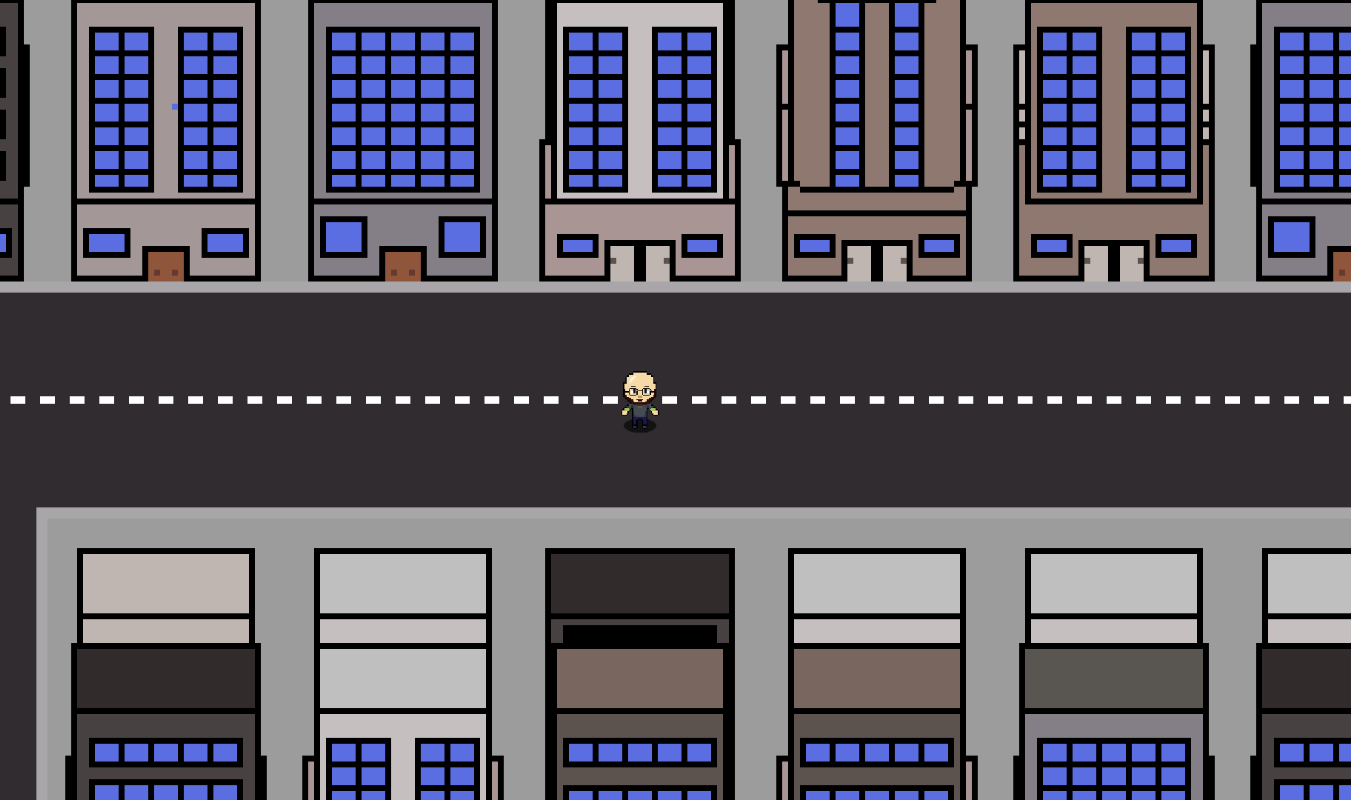
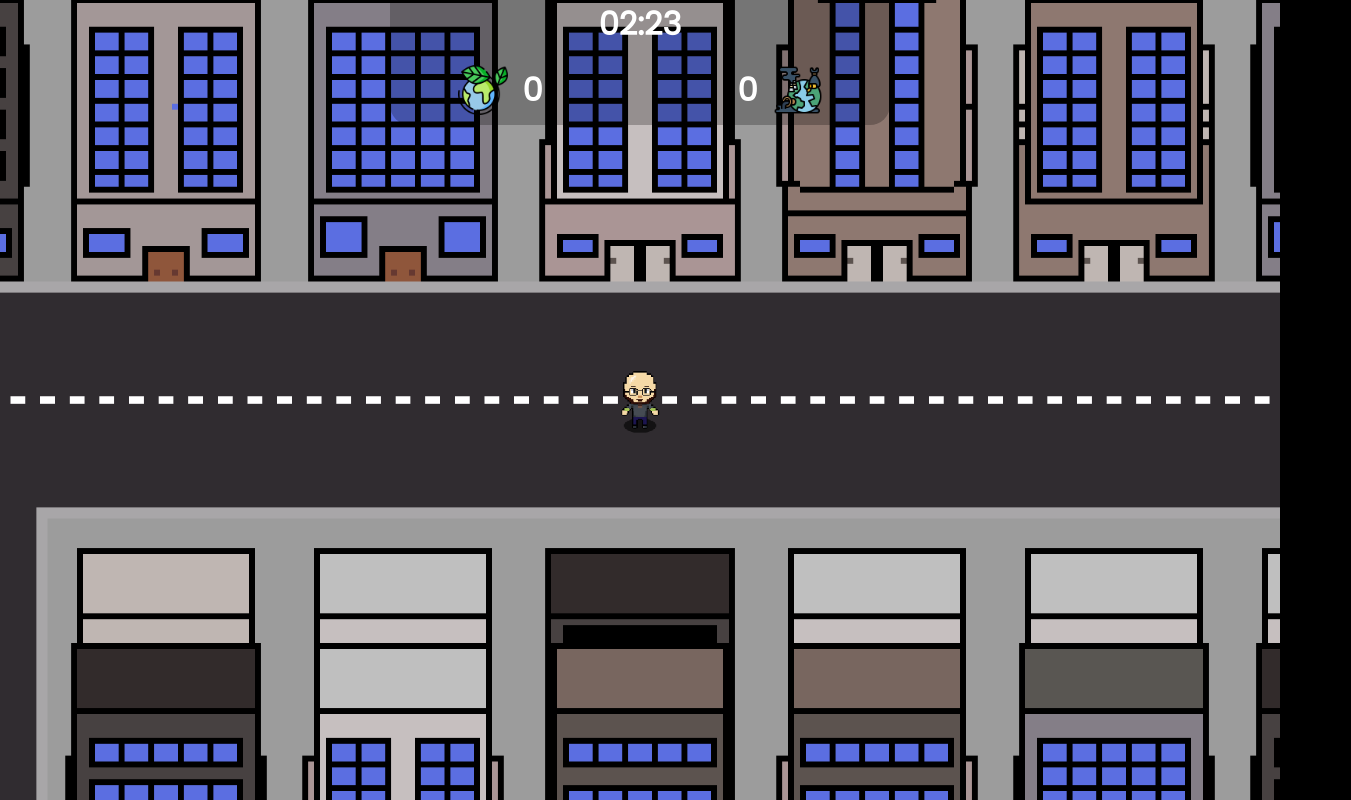
Before and after one commit to DeltaFlowTR/Carbono-Quest, a website with bundled scripts: page index.html in a window 1280 px wide. Shown: the whole page, 1351 px wide, since content can reach past the window. Built offline with nearby package versions, Linux system fonts and the light colour scheme.

Commit message:
Add basic item interaction and endings

```diff
--- a/index.html
+++ b/index.html
@@ -8,6 +8,21 @@
 		<link rel="stylesheet" href="/css/index.css" />
 	</head>
 	<body>
+		<div id="end-backdrop">
+			<img id="end-image" src="#" alt="" />
+		</div>
+
+		<div class="timer">
+			<h1 id="timer" style="text-align: center; grid-column: 1 / span 2">02:30</h1>
+			<div class="good-items-display">
+				<img src="img/TimerIcons/Good.png" alt="" />
+				<h1 id="good-item-counter">0</h1>
+			</div>
+			<div class="bad-items-display">
+				<h1 id="bad-item-counter">0</h1>
+				<img src="img/TimerIcons/Bad.png" alt="" />
+			</div>
+		</div>
 		<canvas id="canvas" width="1920" height="1080"></canvas>
 
 		<script type="module" src="/index.js"></script>
--- a/public/css/index.css
+++ b/public/css/index.css
@@ -1,3 +1,5 @@
+@import url('https://fonts.googleapis.com/css2?family=Poppins&display=swap');
+
 html,
 body {
 	padding: 0;
@@ -8,6 +10,7 @@ body {
 	align-items: center;
 	justify-content: center;
 	background-color: black;
+	overflow: hidden;
 }
 
 #canvas {
@@ -15,3 +18,102 @@ body {
 	background-color: white;
 	/* image-rendering: pixelated; */
 }
+
+.timer {
+	max-width: 500px;
+	width: 100%;
+	height: 125px;
+	background-color: rgba(0, 0, 0, 0.25);
+	position: absolute;
+	z-index: 10;
+	top: 0;
+	left: 50%;
+	transform: translate(-50%, 0);
+	display: grid;
+	color: white;
+	border-bottom-left-radius: 20px;
+	border-bottom-right-radius: 20px;
+	font-family: Poppins, serif;
+}
+
+.timer img {
+	width: 50px;
+	aspect-ratio: 1 / 1;
+}
+
+.timer h1 {
+	margin: 0;
+	margin-bottom: 5px;
+	width: 100%;
+}
+
+.timer .good-items-display,
+.timer .bad-items-display {
+	grid-row: 2;
+	display: flex;
+	flex-direction: row;
+	justify-content: center;
+	align-items: center;
+	padding: 10px;
+}
+
+.timer .good-items-display {
+	grid-column: 1;
+	text-align: left;
+}
+
+.timer .good-items-display h1 {
+	margin-left: 15px;
+}
+
+.timer .bad-items-display {
+	grid-column: 2;
+	text-align: right;
+}
+
+.timer .bad-items-display h1 {
+	margin-right: 15px;
+}
+
+.timer .good-items-display h1,
+.timer .bad-items-display h1 {
+	max-width: 50px;
+	margin-bottom: 0;
+}
+
+#end-backdrop {
+	position: absolute;
+	aspect-ratio: 1 / 1;
+	top: 50%;
+	left: 50%;
+	transform: translate(-50%, -50%);
+	border-radius: 50%;
+	opacity: 1;
+	width: 0;
+	transition: 1s;
+}
+
+#end-image {
+	max-width: 800px;
+	width: 100%;
+	position: absolute;
+	top: 50%;
+	left: 50%;
+	transform: translate(-50%, -50%);
+}
+
+#end-backdrop.expanded {
+	width: 120vw;
+}
+
+#end-backdrop.bad {
+	background-color: #d13b41;
+}
+
+#end-backdrop.good {
+	background-color: #021283;
+}
+
+#end-backdrop.neutral {
+	background-color: #808080;
+}
--- a/src/Engine/GameItem.ts
+++ b/src/Engine/GameItem.ts
@@ -1,8 +1,6 @@
 import Canvas from '../renderer/Canvas';
 import { Frame } from '../renderer/Renderer';
 import GameObject, { GameObjectProperties } from './GameObject';
-
-
 
 class GameItem extends GameObject {
 	private static readonly ITEM_ONE_FRAME: Frame = {
@@ -51,63 +49,58 @@ class GameItem extends GameObject {
 	private static readonly ITEM_TEN_FRAME: Frame = {
 		firstPosition: { x: 576, y: 0 },
 		secondPosition: { x: 640, y: 64 },
-	}
-	//parte 2
+	};
+
 	private static readonly ITEM_ELEVEN_FRAME: Frame = {
 		firstPosition: { x: 0, y: 64 },
 		secondPosition: { x: 64, y: 128 },
-
-	}
+	};
 
 	private static readonly ITEM_TWELVE_FRAME: Frame = {
 		firstPosition: { x: 64, y: 64 },
 		secondPosition: { x: 128, y: 128 },
-
-	}
+	};
 	private static readonly ITEM_THIRTEEN_FRAME: Frame = {
 		firstPosition: { x: 128, y: 64 },
 		secondPosition: { x: 192, y: 128 },
-
-	}
+	};
 
 	private static readonly ITEM_FOURTEEN_FRAME: Frame = {
 		firstPosition: { x: 192, y: 64 },
 		secondPosition: { x: 256, y: 128 },
-	}
+	};
 
 	private static readonly ITEM_FIFTEEN_FRAME: Frame = {
 		firstPosition: { x: 256, y: 64 },
 		secondPosition: { x: 320, y: 128 },
-
-	}
+	};
 
 	private static readonly ITEM_SIXTEEN_FRAME: Frame = {
 		firstPosition: { x: 320, y: 64 },
 		secondPosition: { x: 384, y: 128 },
-
-	}
+	};
 	private static readonly ITEM_SEVENTEEN_FRAME: Frame = {
 		firstPosition: { x: 384, y: 64 },
 		secondPosition: { x: 448, y: 128 },
-
-	}
+	};
 
 	private static readonly ITEM_EIGHTEEN_FRAME: Frame = {
 		firstPosition: { x: 448, y: 64 },
 		secondPosition: { x: 512, y: 128 },
-	}
+	};
 
 	private static readonly ITEM_NINETEEN_FRAME: Frame = {
 		firstPosition: { x: 512, y: 64 },
 		secondPosition: { x: 576, y: 128 },
-
-	}
+	};
 	private static readonly ITEM_TWENTY_FRAME: Frame = {
 		firstPosition: { x: 576, y: 64 },
 		secondPosition: { x: 640, y: 128 },
-	}
+	};
 
-	constructor(x: number, y: number, scale: number, spriteIndex: number) {
+	private readonly good: boolean;
+
+	constructor(x: number, y: number, scale: number, spriteIndex: number, good: boolean) {
 		const availableSprites: Frame[] = [
 			GameItem.ITEM_ONE_FRAME,
 			GameItem.ITEM_TWO_FRAME,
@@ -128,8 +121,8 @@ class GameItem extends GameObject {
 			GameItem.ITEM_SEVENTEEN_FRAME,
 			GameItem.ITEM_EIGHTEEN_FRAME,
 			GameItem.ITEM_NINETEEN_FRAME,
-			GameItem.ITEM_TWENTY_FRAME
-		]
+			GameItem.ITEM_TWENTY_FRAME,
+		];
 
 		super({
 			x: x,
@@ -137,12 +130,17 @@ class GameItem extends GameObject {
 			scale: scale,
 			width: 64,
 			height: 64,
-			objectSprite: Canvas.createSprite("img/Items.png"),
-			objectIdentifier: "ITEM_" + spriteIndex
+			objectSprite: Canvas.createSprite('img/Items.png'),
+			objectIdentifier: 'ITEM_' + spriteIndex,
 		});
 		this.renderShadow = true;
-		this.shadowScale = 0.5
-		this.spriteFrame = availableSprites[spriteIndex]
+		this.shadowScale = 0.5;
+		this.spriteFrame = availableSprites[spriteIndex];
+		this.good = good;
+	}
+
+	public isGood(): boolean {
+		return this.good;
 	}
 }
 
--- a/src/Engine/World.ts
+++ b/src/Engine/World.ts
@@ -1,13 +1,16 @@
 import { Vector2f } from '../Game';
-import Canvas from '../renderer/Canvas';
 import GameItem from './GameItem';
 import GameObject from './GameObject';
-import ITickable from './ITickable';
 import Building from './Objects/Building';
 import Road from './Objects/Road';
 
 class World {
+	public static readonly totalItemCount: number = 20;
 	private readonly tickInterval = (1 / 60) * 1000;
+
+	private readonly timerDisplay = document.getElementById('timer') as HTMLHeadingElement;
+	private readonly goodItemsCounter = document.getElementById('good-item-counter') as HTMLHeadingElement;
+	private readonly badItemsCounter = document.getElementById('bad-item-counter') as HTMLHeadingElement;
 
 	private ticksPerSecond: number = 0;
 
@@ -17,6 +20,12 @@ class World {
 	private lastFpsUpdateTime: number = 0;
 
 	private gameObjects: Array<GameObject>;
+
+	private goodItensPicked: number = 0;
+	private badItensPicked: number = 0;
+
+	private timeRemaining: number = 2.5 * 60;
+	private running = true;
 
 	constructor() {
 		this.gameObjects = new Array<GameObject>();
@@ -180,22 +189,85 @@ class World {
 		let lastTPSUpdateMillis = Date.now();
 		let tps = 0;
 		while (true) {
-			// TIcks all objects inside the game
+			if (!this.running) return;
+
+			// Ticks all objects inside the game
 			this.gameObjects.forEach((object) => {
 				if (object.isTickable()) object.tick();
 			});
 
 			window.player.tick();
 
+			const collidingItem = this.gameObjects
+				.filter((obj) => obj instanceof GameItem)
+				.find((object) => this.checkObjectCollision(window.player, object)) as GameItem;
+			if (collidingItem) {
+				this.gameObjects.splice(this.gameObjects.indexOf(collidingItem), 1);
+
+				if (collidingItem.isGood()) this.goodItensPicked += 1;
+				else this.badItensPicked += 1;
+
+				this.goodItemsCounter.innerText = this.goodItensPicked.toString();
+				this.badItemsCounter.innerText = this.badItensPicked.toString();
+			}
+
 			if (Date.now() - lastTPSUpdateMillis > 1000) {
 				this.ticksPerSecond = tps;
 				lastTPSUpdateMillis = Date.now();
 				tps = 0;
+
+				this.timeRemaining -= 1;
+
+				const minutes = Math.floor(this.timeRemaining / 60);
+				const seconds = this.timeRemaining - minutes * 60;
+
+				this.timerDisplay.innerText = `0${minutes}:${seconds < 10 ? '0' : ''}${seconds}`;
+
+				if (minutes == 0 && seconds == 0) {
+					this.running = false;
+					window.game.endGame(this.goodItensPicked, this.badItensPicked);
+				}
 			}
 
 			tps++;
 			await wait(this.tickInterval);
 		}
+	}
+
+	/**
+	 * Checks if the first object is inside the second one
+	 * @param objectOne The first object
+	 * @param objectTwo The second object
+	 * @returns True if the first object is inside the second, false otherwise
+	 */
+	public checkObjectCollision(objectOne: GameObject, objectTwo: GameObject) {
+		const oneX = objectOne.getX();
+		const oneY = objectOne.getY();
+		const oneScale = objectOne.getScale();
+		const oneWidth = objectOne.getWidth() * oneScale;
+		const oneHeight = objectOne.getHeight() * oneScale;
+
+		const oneTopLeft = [oneX - oneWidth / 2, oneY - oneHeight / 2];
+		const oneBottomRight = [oneX + oneWidth / 2, oneY + oneHeight / 2];
+
+		const twoX = objectTwo.getX();
+		const twoY = objectTwo.getY();
+		const twoScale = objectTwo.getScale();
+		const twoWidth = objectTwo.getWidth() * twoScale;
+		const twoHeight = objectTwo.getHeight() * twoScale;
+
+		const twoTopLeft = [twoX - twoWidth / 2, twoY - twoHeight / 2];
+		const twoBottomRight = [twoX + twoWidth / 2, twoY + twoHeight / 2];
+
+		const topLeftInside =
+			oneTopLeft[0] > twoTopLeft[0] && oneTopLeft[1] > twoTopLeft[1] && oneTopLeft[0] < twoBottomRight[0] && oneTopLeft[1] < twoBottomRight[1];
+		const bottomRightInside =
+			oneBottomRight[0] > twoTopLeft[0] &&
+			oneBottomRight[1] > twoTopLeft[1] &&
+			oneBottomRight[0] < twoBottomRight[0] &&
+			oneBottomRight[1] < twoBottomRight[1];
+
+		return topLeftInside || bottomRightInside;
 	}
 
 	/**
--- a/src/Game.ts
+++ b/src/Game.ts
@@ -14,6 +14,13 @@ interface Vector2f {
 class Game {
 	private readonly world: World;
 
+	private readonly endBackdrop = document.getElementById('end-backdrop') as HTMLDivElement;
+	private readonly endImage = document.getElementById('end-image') as HTMLImageElement;
+
+	private goodEndingImage = 'img/Endings/Good.png';
+	private badEndingImage = 'img/Endings/Bad.png';
+	private neutralEndingImage = 'img/Endings/Neutral.png';
+
 	constructor() {
 		window.player = new Player();
 		window.renderer = new Renderer();
@@ -28,6 +35,19 @@ class Game {
 		});
 
 		window.game = this;
+	}
+
+	public endGame(goodItensPicked: number, badItensPicked: number) {
+		if (goodItensPicked > badItensPicked) {
+			this.endBackdrop.classList.add('good', 'expanded');
+			this.endImage.src = this.goodEndingImage;
+		} else if (goodItensPicked < badItensPicked) {
+			this.endBackdrop.classList.add('bad', 'expanded');
+			this.endImage.src = this.badEndingImage;
+		} else {
+			this.endBackdrop.classList.add('neutral', 'expanded');
+			this.endImage.src = this.neutralEndingImage;
+		}
 	}
 
 	/**
@@ -99,19 +119,21 @@ class Game {
 			);
 		}
 
-		const roads = this.getWorld().getGameObjects().filter(obj => obj instanceof Road);
+		const roads = this.getWorld()
+			.getGameObjects()
+			.filter((obj) => obj instanceof Road);
 		const usedRoads: Road[] = [];
 
 		const addItem = (index: number) => {
 			const randomRoad = roads[Math.floor(Math.random() * roads.length)];
 
 			if (!usedRoads.includes(randomRoad)) {
-				this.world.addGameObject(new GameItem(randomRoad.getX(), randomRoad.getY(), 1.5, index));
+				this.world.addGameObject(new GameItem(randomRoad.getX(), randomRoad.getY(), 1.5, index, index < 10));
 				usedRoads.push(randomRoad);
 			} else addItem(index);
-		}
+		};
 
-		for (let i = 0; i < 20; i++) addItem(i);
+		for (let i = 0; i < World.totalItemCount; i++) addItem(i);
 	}
 
 	public getWorld() {
```
Also changed, not shown: public/img/Endings/Bad.png (added), public/img/Endings/Good.png (added), public/img/Endings/Neutral.png (added), public/img/TimerIcons/Bad.png (added), public/img/TimerIcons/Good.png (added).
